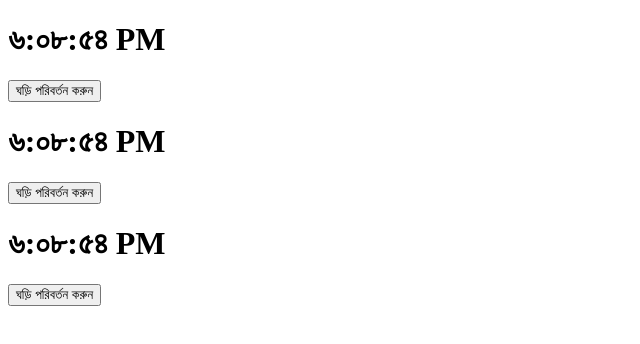
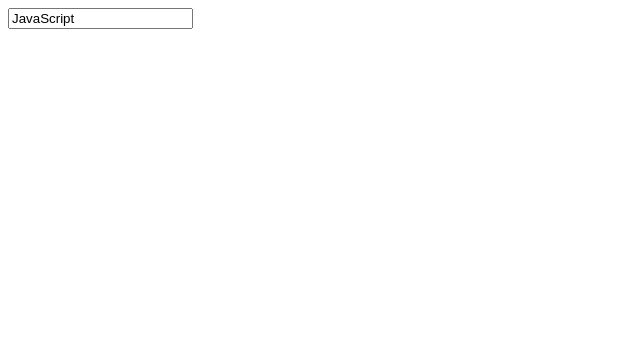
Before and after one commit to fuadragib01/lws-react, a React (Create React App) app: page / in a window 1280 px wide. Shown: the top 344 px of the page, without its empty margins (0-640 px from the left). Built offline with nearby package versions, Linux system fonts and the light colour scheme.

Commit message:
L-10, till 15 mins done

```diff
--- a/src/App.js
+++ b/src/App.js
@@ -1,11 +1,10 @@
 import React from "react";
-import ClockList from "./components/ClockList";
+import Form from "./components/Form";
 
 function App() {
-	const quantities = [1, 2, 3];
 	return (
 		<div>
-			<ClockList quantities={quantities} />
+			<Form />
 		</div>
 	);
 }
--- /dev/null
+++ b/src/components/Form.js
@@ -0,0 +1,29 @@
+import React, { Component } from "react";
+
+class Form extends Component {
+	state = {
+		title: "JavaScript",
+	};
+	changeHandler = (e) => {
+		this.setState({
+			title: e.target.value,
+		});
+	};
+	render() {
+		const { title } = this.state;
+		return (
+			<div>
+				<form>
+					<input
+						type="text"
+						placeholder="Enter title"
+						value={title}
+						onChange={this.changeHandler}
+					/>
+				</form>
+			</div>
+		);
+	}
+}
+
+export default Form;
```
